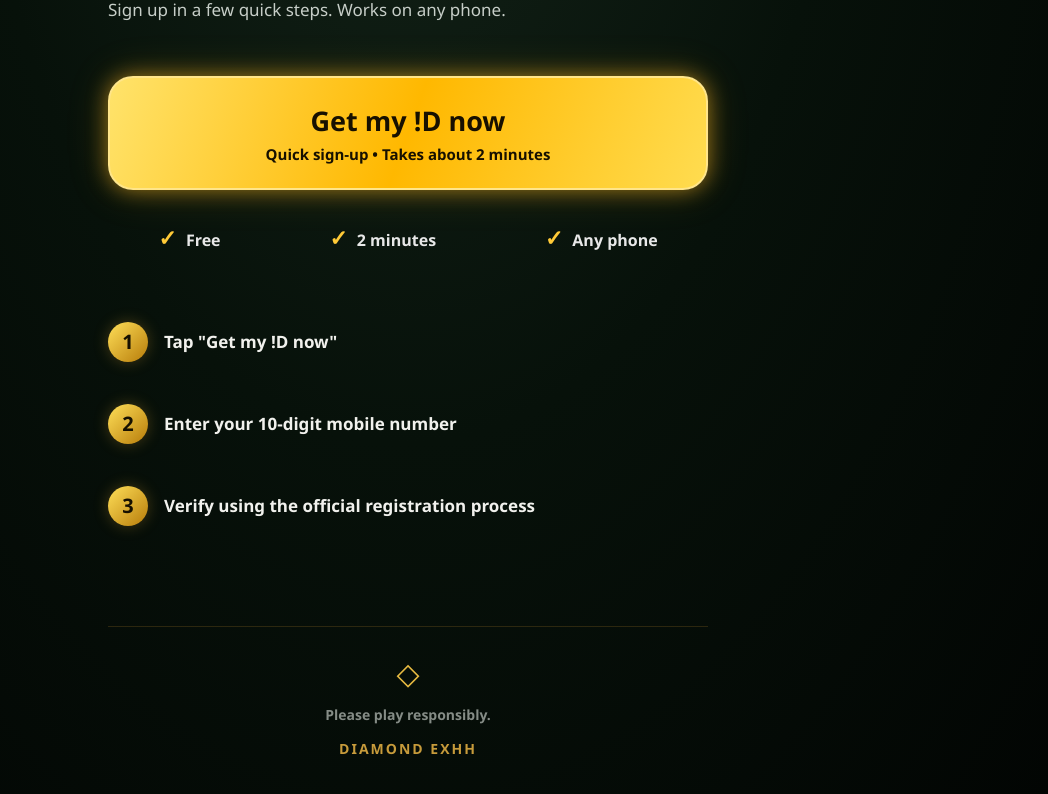
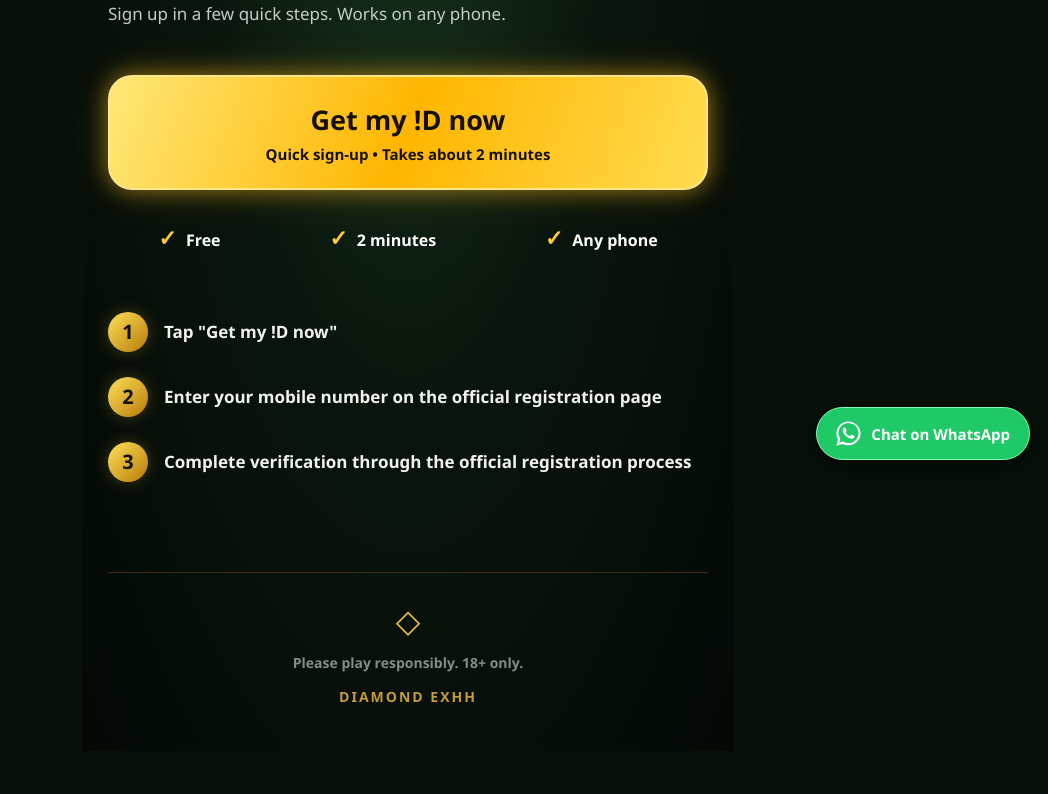
Before and after one commit to a4immigration2629-png/newdexhh, a plain HTML site: page index.html in a window 1280 px wide. Shown: the part 320-1114 px from the top of the page, without its empty margins (232-1280 px from the left). After the commit the page ends 1071 px from the top, so only its background shows below. Drawn offline with Linux system fonts and the light colour scheme.

Commit message:
Refactor index.html with style updates and new features
Updated theme color, titles, and various styles. Added WhatsApp contact button and updated registration link handling.

```diff
--- a/index.html
+++ b/index.html
@@ -1,11 +1,10 @@
-
 <!DOCTYPE html>
 <html lang="en">
 <head>
 <meta charset="UTF-8">
 <meta name="viewport" content="width=device-width, initial-scale=1.0, viewport-fit=cover">
-<meta name="theme-color" content="#050805">
-<title>DIAMOND EXHH - !D</title>
+<meta name="theme-color" content="#061009">
+<title>DIAMOND EXHH | Official !D</title>
 
 <style>
 *{
@@ -17,24 +16,24 @@
 }
 
 html,body{
+ min-height:100%;
  width:100%;
- min-height:100%;
- background:#030704;
- color:white;
 }
 
 body{
- background:radial-gradient(ellipse at top,#142419 0%,#07110a 48%,#020503 100%);
+ background:#061009;
+ color:white;
  overflow-x:hidden;
 }
 
 .container{
  width:100%;
  max-width:650px;
+ min-height:100vh;
  margin:auto;
- min-height:100vh;
  padding:30px 25px 45px;
  position:relative;
+ background:radial-gradient(ellipse at 50% 15%,#17321d 0%,#09150c 45%,#030805 100%);
 }
 
 .header{
@@ -49,10 +48,10 @@ body{
  align-items:center;
  gap:10px;
  padding:12px 15px;
- border:1px solid #bd8d27;
+ background:linear-gradient(135deg,#351c00,#100b04);
+ border:1px solid #d6a52d;
  border-radius:12px;
- background:linear-gradient(135deg,#281900,#090909);
- box-shadow:0 0 22px #d99d1930;
+ box-shadow:0 0 22px #e6ad2930;
 }
 
 .logo-icon{
@@ -61,9 +60,9 @@ body{
 }
 
 .logo-text{
- font-size:22px;
+ font-size:21px;
  font-weight:900;
- letter-spacing:-1px;
+ white-space:nowrap;
 }
 
 .logo-text span{
@@ -71,14 +70,14 @@ body{
 }
 
 .age{
- color:#c3c3c3;
+ color:#b8c0ba;
  font-size:14px;
  font-weight:700;
 }
 
 h1{
- font-size:clamp(35px,8vw,52px);
- line-height:1.12;
+ font-size:clamp(36px,8vw,53px);
+ line-height:1.13;
  letter-spacing:-1.5px;
  font-weight:850;
  margin-bottom:22px;
@@ -86,28 +85,29 @@ h1{
 
 .gold{
  color:#ffca32;
- text-shadow:0 0 18px #ffbd3240;
+ text-shadow:0 0 20px #ffbd3260;
 }
 
 .subtitle{
- color:#c7cec8;
+ color:#c4cec5;
  font-size:17px;
  line-height:1.6;
- margin-bottom:52px;
+ margin-bottom:48px;
 }
 
 .cta{
  display:block;
+ width:100%;
  text-align:center;
  text-decoration:none;
- width:100%;
  padding:24px 12px;
- border-radius:25px;
- background:linear-gradient(110deg,#ffe36b,#ffb800,#ffdc50);
+ border-radius:24px;
+ background:linear-gradient(110deg,#ffe878,#ffb600,#ffdc50);
  color:#171000;
- border:2px solid #ffe58a;
- box-shadow:0 0 20px #ffbb2580,0 0 40px #ffb30035;
- transition:.2s;
+ border:2px solid #ffe68d;
+ box-shadow:0 0 22px #ffbb2580,0 0 45px #ffb30030;
+ transition:transform .2s;
+ cursor:pointer;
 }
 
 .cta:active{
@@ -122,7 +122,7 @@ h1{
 
 .cta small{
  display:block;
- margin-top:5px;
+ margin-top:6px;
  font-size:15px;
  font-weight:700;
 }
@@ -139,7 +139,6 @@ h1{
  font-size:16px;
  font-weight:700;
  white-space:nowrap;
- color:#e8e8e8;
 }
 
 .check{
@@ -151,14 +150,13 @@ h1{
 .steps{
  display:flex;
  flex-direction:column;
- gap:22px;
+ gap:25px;
 }
 
 .step{
  display:flex;
  align-items:center;
  gap:16px;
- padding:10px 0;
 }
 
 .number{
@@ -187,11 +185,11 @@ h1{
  text-align:center;
  margin-top:90px;
  padding-top:25px;
- border-top:1px solid #a879263d;
+ border-top:1px solid #a879264d;
 }
 
 .footer-icon{
- font-size:30px;
+ font-size:32px;
  color:#e8bb42;
  margin-bottom:12px;
 }
@@ -206,6 +204,39 @@ h1{
  color:#c79b3b;
  margin-top:15px;
  letter-spacing:2px;
+ font-weight:800;
+}
+
+/* FLOATING WHATSAPP BUTTON */
+
+.whatsapp{
+ position:fixed;
+ right:18px;
+ bottom:20px;
+ z-index:9999;
+ display:flex;
+ align-items:center;
+ justify-content:center;
+ gap:10px;
+ padding:13px 19px;
+ border-radius:50px;
+ background:#20c967;
+ color:white;
+ text-decoration:none;
+ font-size:15px;
+ font-weight:800;
+ box-shadow:0 5px 25px #0009;
+ border:1px solid #7cffae;
+}
+
+.whatsapp svg{
+ width:25px;
+ height:25px;
+ fill:white;
+}
+
+.whatsapp:active{
+ transform:scale(.95);
 }
 
 @media(max-width:380px){
@@ -274,39 +305,51 @@ h1{
 
   <div class="step">
    <div class="number">2</div>
-   <p>Enter your 10-digit mobile number</p>
+   <p>Enter your mobile number on the official registration page</p>
   </div>
 
   <div class="step">
    <div class="number">3</div>
-   <p>Verify using the official registration process</p>
+   <p>Complete verification through the official registration process</p>
   </div>
 
  </div>
 
-</main>
-
 <footer class="footer">
 
  <div class="footer-icon">◇</div>
- <p>Please play responsibly.</p>
+ <p>Please play responsibly. 18+ only.</p>
  <p class="brand">DIAMOND EXHH</p>
 
 </footer>
 
 </div>
 
+<!-- WHATSAPP CONTACT -->
+
+<a class="whatsapp"
+   href="https://wa.me/916377620541"
+   target="_blank"
+   rel="noopener noreferrer">
+
+ <svg viewBox="0 0 32 32">
+  <path d="M16 .5C7.45.5.5 7.45.5 16c0 2.73.72 5.4 2.08 7.75L.4 31.6l8.05-2.11A15.4 15.4 0 0 0 16 31c8.55 0 15.5-6.95 15.5-15S24.55.5 16 .5zm0 27.8a12.8 12.8 0 0 1-6.5-1.77l-.46-.27-4.78 1.25 1.28-4.66-.3-.48A12.8 12.8 0 1 1 16 28.3zm7.02-9.6c-.38-.19-2.25-1.11-2.6-1.24-.35-.13-.6-.19-.85.19-.25.38-.97 1.24-1.19 1.49-.22.25-.44.28-.82.09-.38-.19-1.6-.59-3.05-1.88-1.13-1.01-1.89-2.26-2.11-2.64-.22-.38-.02-.59.17-.78.17-.17.38-.44.57-.66.19-.22.25-.38.38-.63.13-.25.06-.47-.03-.66-.1-.19-.85-2.05-1.16-2.81-.3-.73-.61-.63-.85-.64h-.72c-.25 0-.66.09-1.01.47-.35.38-1.32 1.29-1.32 3.15 0 1.86 1.35 3.66 1.54 3.91.19.25 2.66 4.06 6.44 5.69.9.39 1.6.63 2.14.8.9.28 1.72.24 2.37.15.72-.11 2.25-.92 2.57-1.8.32-.88.32-1.64.22-1.8-.1-.16-.35-.25-.73-.44z"/>
+ </svg>
+
+ Chat on WhatsApp
+</a>
+
 <script>
 
-/* PUT YOUR OFFICIAL REGISTRATION URL HERE */
+/* ADD YOUR OFFICIAL REGISTRATION LINK */
 
-const SIGNUP_URL = "YOUR_REGISTRATION_URL";
+const SIGNUP_URL = "";
 
 document.getElementById("signupButton").addEventListener("click",function(e){
 
  e.preventDefault();
 
- if(SIGNUP_URL === "YOUR_REGISTRATION_URL"){
+ if(!SIGNUP_URL){
   alert("Registration link is not configured yet.");
   return;
  }
```
